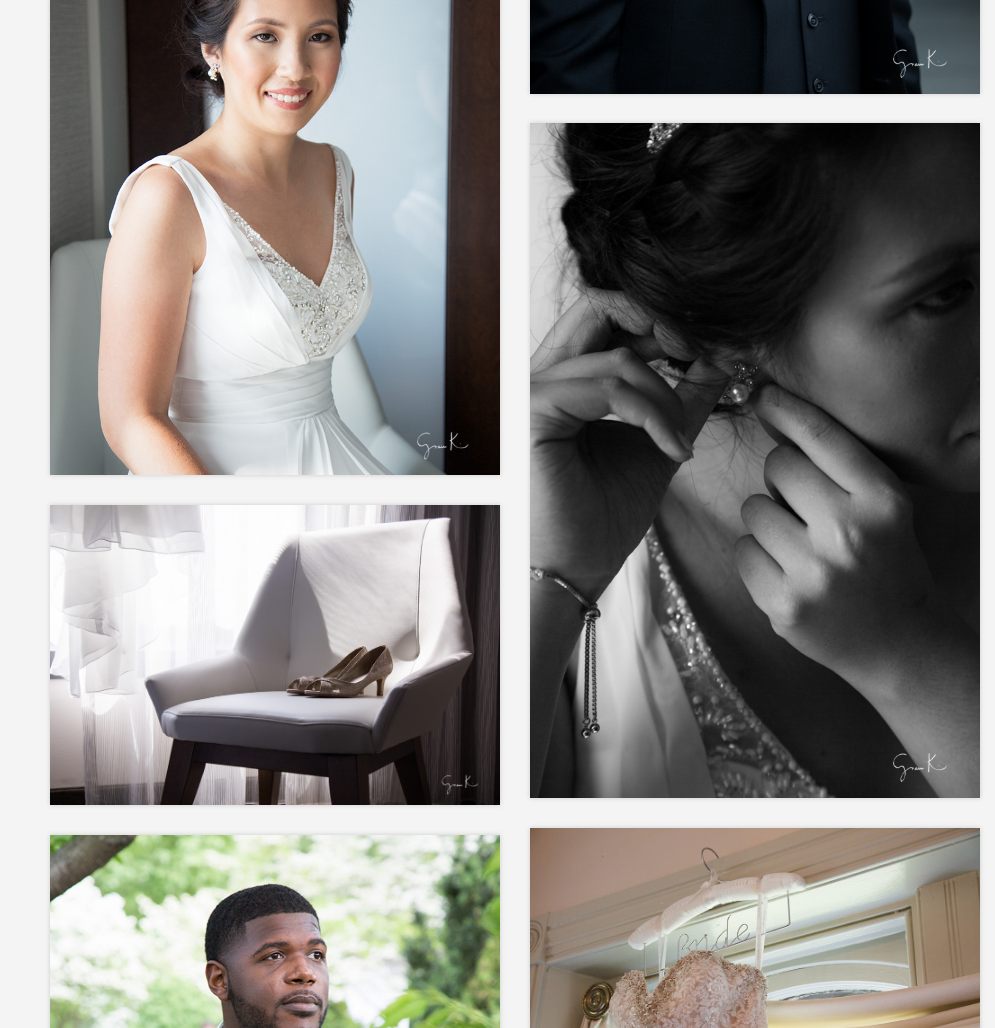
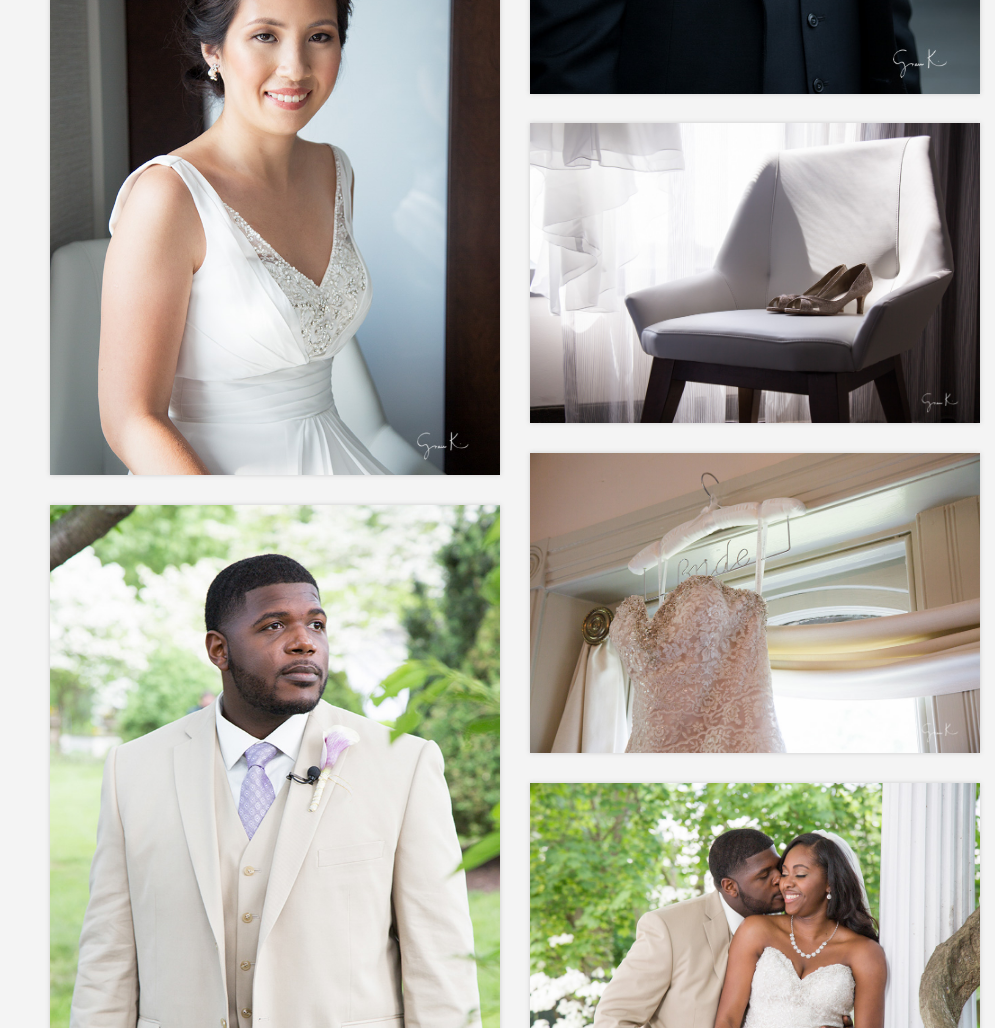
Before and after one commit to Bpaterak/gkphotography, a plain HTML site: page public/weddings.html in a window 1280 px wide. Shown: the part 1900-2928 px from the top of the page, without its empty margins (285-1280 px from the left). Drawn offline with nearby package versions, Linux system fonts and the light colour scheme.

Commit message:
removing duplpicate image on weddings

```diff
--- a/public/weddings.html
+++ b/public/weddings.html
@@ -98,11 +98,6 @@
                               <!--Kim-->
                               <div class="col-xs-12 col-sm-6 col-md-6 col-lg-6 masonry-item">
                                   <div class="box-masonry"><img src="img/portfolio/weddings/8128_aj_kim.jpg" alt="Grace Kim Portraits - Weddings" class="img-responsive">
-                                  </div>
-                              </div>
-                              <!--Kim Earings-->
-                              <div class="col-xs-12 col-sm-6 col-md-6 col-lg-6 masonry-item">
-                                  <div class="box-masonry"><img src="img/portfolio/weddings/aj_kim-137.jpg" alt="Grace Kim Portraits - Weddings" class="img-responsive">
                                   </div>
                               </div>
                               <!--Kim Shoes-->
```
